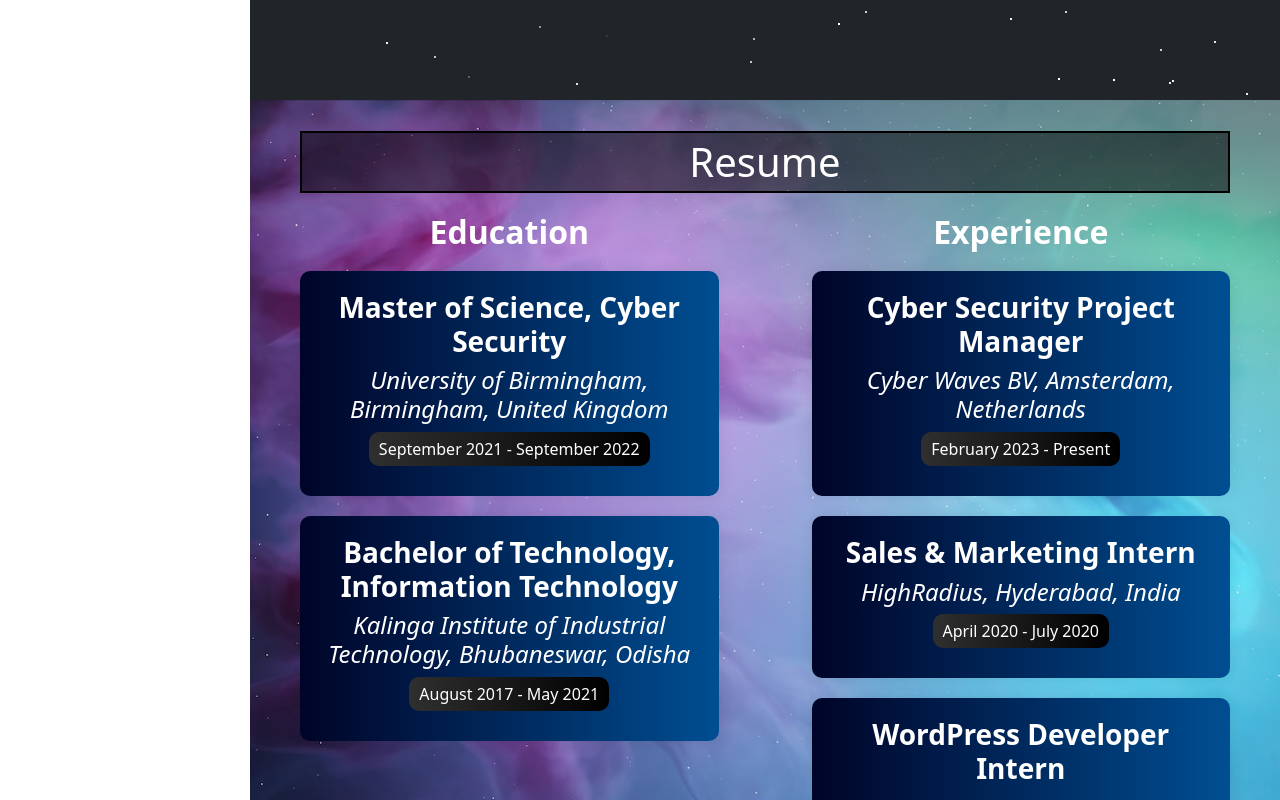
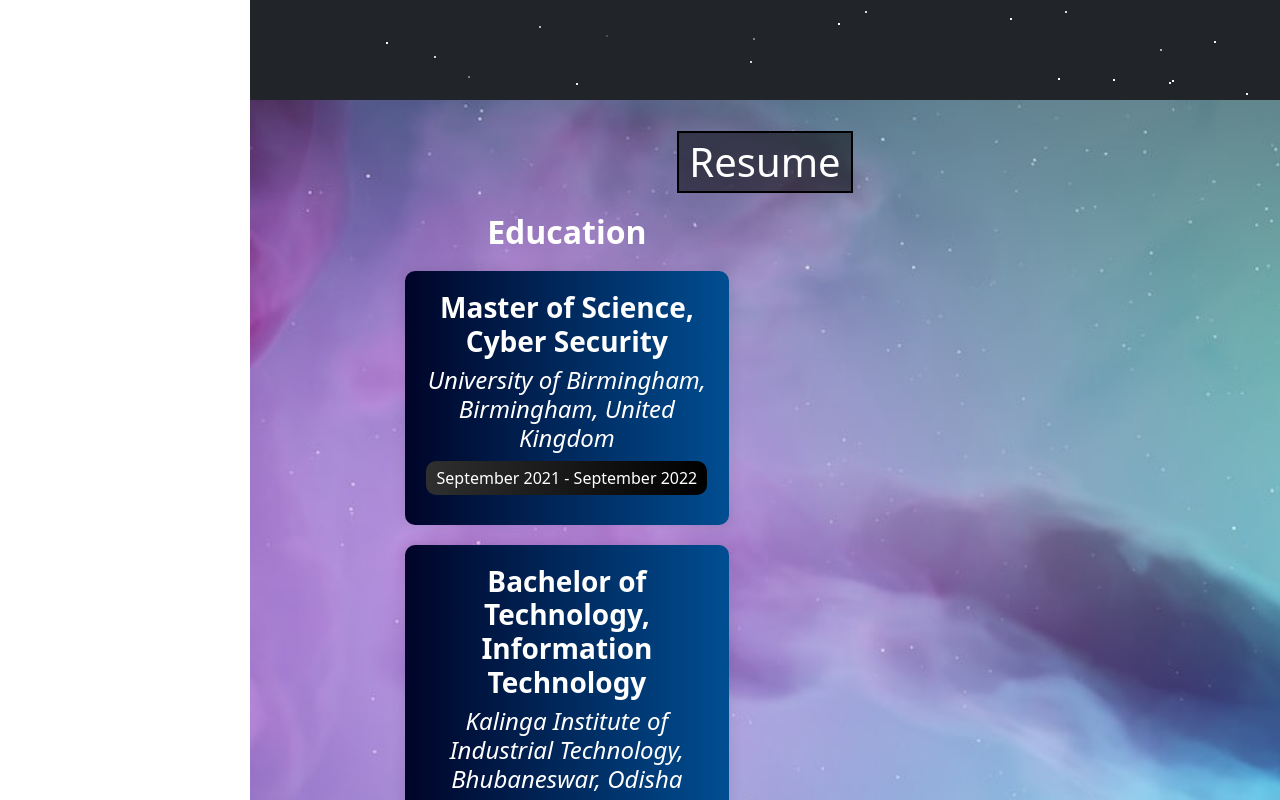
Before and after one commit to theCuriousObserver/My-Portfolio, a React (Create React App) app: page / in a window 1280 px wide. Shown: the part 1500-2300 px from the top of the page. Built offline with nearby package versions, Linux system fonts and the light colour scheme.

Commit message:
Resume Heading Shortened

```diff
--- a/src/Resume.css
+++ b/src/Resume.css
@@ -12,6 +12,18 @@
   min-height: 100vh;
   padding-top: 3%;
 }
+
+.resume-container {
+  max-width: 80%; /* Adjust as needed */
+  margin: 0 auto; /* Centers the container */
+}
+
+@media (min-width: 768px) {
+  .resume-container {
+    max-width: 800px; /* Adjust as needed */
+  }
+}
+
 
 .resume-heading {
   border: 2px solid #000000;
--- a/src/Resume.js
+++ b/src/Resume.js
@@ -4,6 +4,7 @@
 const Resume = () => {
   return (
     <div className="resume" id="resume">
+    <div className="resume-container">
       <h1 className="resume-heading">Resume</h1>
       <div className="timeline">
         <div className="timeline-column">
@@ -18,6 +19,7 @@
             <h3 className="timeline-element-title">Bachelor of Technology, Information Technology</h3>
             <h4 className="timeline-element-subtitle">Kalinga Institute of Industrial Technology, Bhubaneswar, Odisha</h4>
             <p className="timeline-element-date">August 2017 - May 2021</p>
+          </div>
           </div>
         </div>
         <div className="timeline-column">
```
